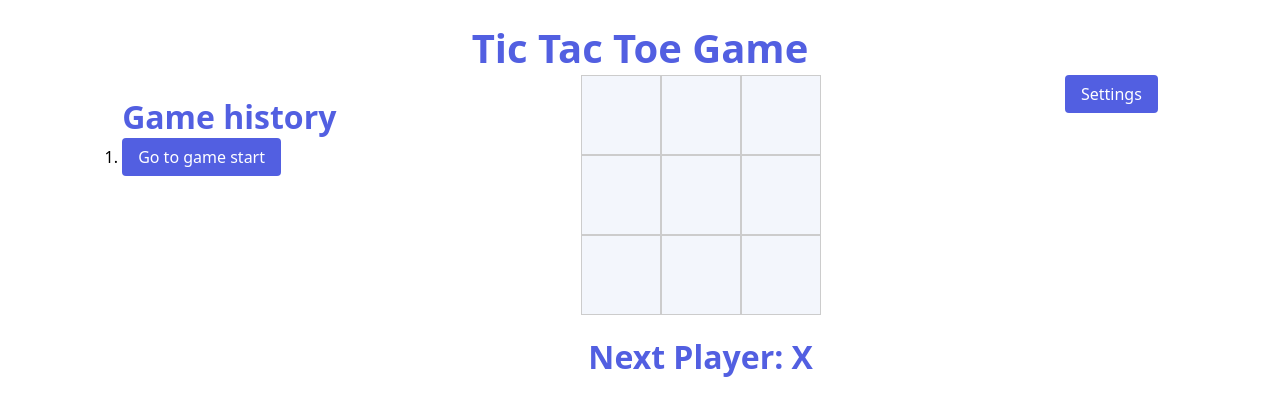
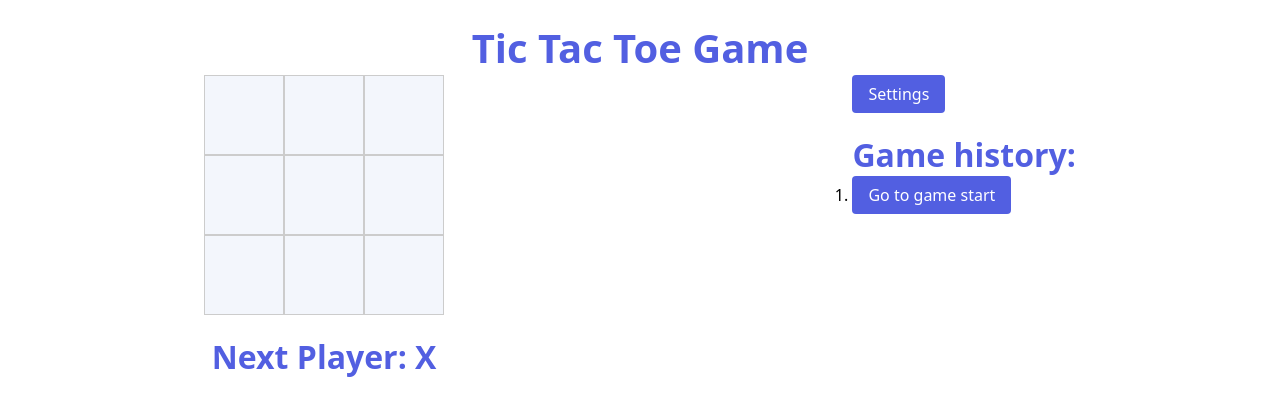
Before and after one commit to AnAtoliy-AA/tic-tac-toe-game, a React (Vite) app in the folder app/: page / in a window 1280 px wide. Shown: the top 416 px of the page. Built offline with nearby package versions, Linux system fonts and the light colour scheme.

Commit message:
fix: change cell size

```diff
--- a/app/src/components/game/Cell.tsx
+++ b/app/src/components/game/Cell.tsx
@@ -1,9 +1,10 @@
 import { FC } from 'react'
 import styled from 'styled-components'
-import { CellValues } from '../../utils/calculateWinner'
+import { BoardSize, CellValues } from '../../utils/calculateWinner'
 
 interface CellProps {
   value: string | null
+  size: BoardSize | null
   isWinningCell: boolean
   onClick: VoidFunction
 }
@@ -19,8 +20,35 @@ const getColor = (value: string | null): string => {
   }
 }
 
+const getSize = (size: BoardSize | null): string => {
+  switch (size) {
+    case BoardSize.SMALL:
+      return '5rem'
+    case BoardSize.MEDIUM:
+      return '4rem'
+    case BoardSize.LARGE:
+      return '3rem'
+    default:
+      return '5rem'
+  }
+}
+
+const getFontSize = (size: BoardSize | null): string => {
+  switch (size) {
+    case BoardSize.SMALL:
+      return '3rem'
+    case BoardSize.MEDIUM:
+      return '2.5rem'
+    case BoardSize.LARGE:
+      return '2rem'
+    default:
+      return '3rem'
+  }
+}
+
 const StyledCell = styled.div<{
   value: string | null
+  size: BoardSize | null
   $isWinningCell: boolean
 }>`
   background: var(--background);
@@ -28,15 +56,20 @@ const StyledCell = styled.div<{
   border-color: ${({ $isWinningCell }) =>
     $isWinningCell ? 'var(--error)' : 'var(--background-secondary)'};
   color: ${({ value }) => getColor(value)};
-  font-size: 3rem;
+  font-size: ${({ size }) => getFontSize(size)};
   padding: 0;
   text-align: center;
-  width: 5rem;
-  height: 5rem;
+  width: ${({ size }) => getSize(size)};
+  height: ${({ size }) => getSize(size)};
 `
 
-const Cell: FC<CellProps> = ({ value, isWinningCell, onClick }) => (
-  <StyledCell value={value} onClick={onClick} $isWinningCell={isWinningCell}>
+const Cell: FC<CellProps> = ({ value, size, isWinningCell, onClick }) => (
+  <StyledCell
+    value={value}
+    size={size}
+    onClick={onClick}
+    $isWinningCell={isWinningCell}
+  >
     {value}
   </StyledCell>
 )
--- a/app/src/components/game/Game.tsx
+++ b/app/src/components/game/Game.tsx
@@ -17,6 +17,14 @@ const StyledGame = styled.div`
   width: 100%;
   display: flex;
   justify-content: space-around;
+  flex-wrap: wrap;
+`
+
+const MainContent = styled.div``
+
+const AdditionalContent = styled.div`
+  display: flex;
+  flex-direction: column;
 `
 
 const Game: FC = () => {
@@ -59,12 +67,7 @@ const Game: FC = () => {
 
   return (
     <StyledGame>
-      <GameHistory
-        gameHistory={history}
-        setIsXNext={setIsXNext}
-        setStepNumber={setStepNumber}
-      />
-      <div>
+      <MainContent>
         <Board
           size={gameSize}
           squares={current}
@@ -72,8 +75,15 @@ const Game: FC = () => {
           winningCells={winningCells}
         />
         <GameInfo winner={winner} isXNext={isXNext} />
-      </div>
-      <Settings gameSize={gameSize} onChangeGameSize={handleChangeGameSize} />
+      </MainContent>
+      <AdditionalContent>
+        <Settings gameSize={gameSize} onChangeGameSize={handleChangeGameSize} />
+        <GameHistory
+          gameHistory={history}
+          setIsXNext={setIsXNext}
+          setStepNumber={setStepNumber}
+        />
+      </AdditionalContent>
     </StyledGame>
   )
 }
--- a/app/src/components/game/GameHistory.tsx
+++ b/app/src/components/game/GameHistory.tsx
@@ -20,7 +20,7 @@ const GameHistory: FC<GameHistoryProps> = ({
 
   return (
     <div>
-      <Title as='h2'>Game history</Title>
+      <Title as='h2'>Game history:</Title>
 
       <ol>
         {gameHistory.map((_step, move) => {
--- a/app/src/components/game/Row.tsx
+++ b/app/src/components/game/Row.tsx
@@ -36,6 +36,7 @@ const Row: FC<RowProps> = ({
           return (
             <Cell
               key={key}
+              size={size}
               value={squares?.[key]}
               onClick={handleClick(key)}
               isWinningCell={isWinningCell}
--- a/app/src/components/game/Settings.tsx
+++ b/app/src/components/game/Settings.tsx
@@ -10,7 +10,10 @@ const dropdownItems = Object.values(BoardSize)
   .filter(Number)
   .map((boardSize) => `${boardSize} x ${boardSize}`)
 
-const SettingsWrapper = styled.div``
+const SettingsWrapper = styled.div`
+  display: flex;
+  flex-direction: column;
+`
 
 interface SettingsProps {
   gameSize: number
@@ -32,10 +35,10 @@ const Settings: FC<SettingsProps> = ({ gameSize, onChangeGameSize }) => {
   }, [])
 
   return (
-    <SettingsWrapper>
+    <div>
       <Button onClick={toggleIsSettingsOpen}>Settings</Button>
       {isSettingsOpen && (
-        <>
+        <SettingsWrapper>
           <ToggleCheckbox
             label='Change Theme'
             isChecked={isDarkTheme}
@@ -47,9 +50,9 @@ const Settings: FC<SettingsProps> = ({ gameSize, onChangeGameSize }) => {
             onSelect={onChangeGameSize}
             items={dropdownItems}
           />
-        </>
+        </SettingsWrapper>
       )}
-    </SettingsWrapper>
+    </div>
   )
 }
 
```
